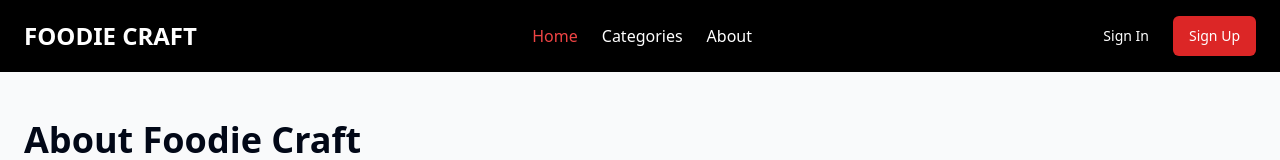
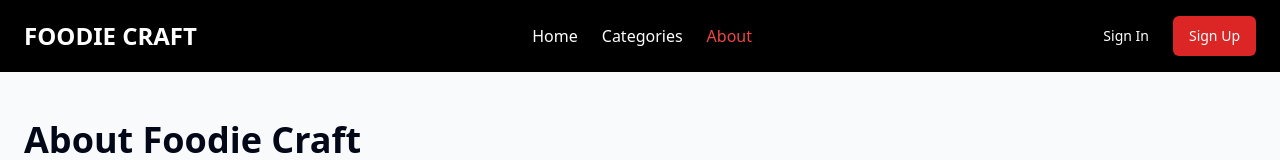
Before and after one commit to yogeswaran005/recipe-replicator-reborn-20, a React (Vite) app: page /about in a window 1280 px wide. Shown: the top 160 px of the page. Built offline with nearby package versions, Linux system fonts and the light colour scheme.

Commit message:
Fix: Navbar navigation highlighting
Fixes the highlighting of the active navigation item in the Navbar.

```diff
--- a/src/components/Navbar.tsx
+++ b/src/components/Navbar.tsx
@@ -1,6 +1,6 @@
 
-import React, { useState } from 'react';
-import { Link } from 'react-router-dom';
+import React from 'react';
+import { Link, useLocation } from 'react-router-dom';
 import { Button } from '@/components/ui/button';
 import { Avatar, AvatarFallback, AvatarImage } from '@/components/ui/avatar';
 import {
@@ -15,6 +15,11 @@ import { useAuth } from '@/contexts/AuthContext';
 
 const Navbar: React.FC = () => {
   const { user, logout } = useAuth();
+  const location = useLocation();
+
+  const isActive = (path: string) => {
+    return location.pathname === path;
+  };
 
   return (
     <header className="bg-black text-white">
@@ -23,10 +28,32 @@ const Navbar: React.FC = () => {
           <Link to="/" className="text-2xl font-bold">FOODIE CRAFT</Link>
         </div>
         <nav className="hidden md:flex items-center space-x-6">
-          <Link to="/" className="text-red-500 hover:text-red-400">Home</Link>
-          <Link to="/categories" className="text-white hover:text-gray-300">Categories</Link>
-          <Link to="/about" className="text-white hover:text-gray-300">About</Link>
-          {user && <Link to="/favorites" className="text-white hover:text-gray-300">Favorites</Link>}
+          <Link
+            to="/"
+            className={isActive('/') ? "text-red-500 hover:text-red-400" : "text-white hover:text-gray-300"}
+          >
+            Home
+          </Link>
+          <Link
+            to="/categories"
+            className={isActive('/categories') ? "text-red-500 hover:text-red-400" : "text-white hover:text-gray-300"}
+          >
+            Categories
+          </Link>
+          <Link
+            to="/about"
+            className={isActive('/about') ? "text-red-500 hover:text-red-400" : "text-white hover:text-gray-300"}
+          >
+            About
+          </Link>
+          {user && (
+            <Link
+              to="/favorites"
+              className={isActive('/favorites') ? "text-red-500 hover:text-red-400" : "text-white hover:text-gray-300"}
+            >
+              Favorites
+            </Link>
+          )}
         </nav>
         <div className="flex items-center space-x-2">
           {!user ? (
```
